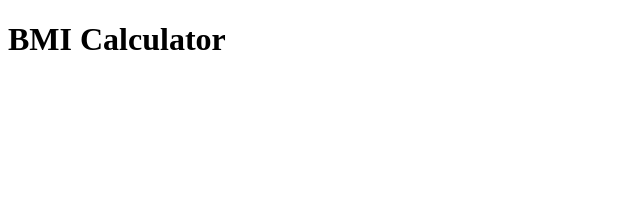
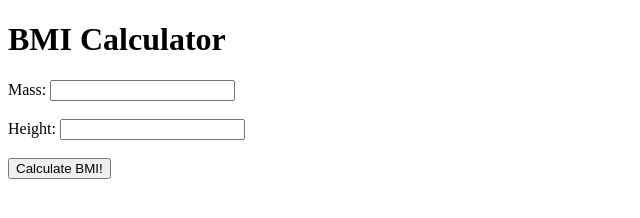
Before and after one commit to PeymanKashfi/BMI_Calculator, a plain HTML site: page index.html in a window 1280 px wide. Shown: the whole page, without its empty margins (0-640 px from the left). Drawn offline with Linux system fonts and the light colour scheme.

Commit message:
2 Input boxes and a button added

```diff
--- a/index.html
+++ b/index.html
@@ -6,5 +6,8 @@
   </head>
   <body>
     <h1>BMI Calculator</h1>
+    <label>Mass: </label><input /><br /><br />
+    <label>Height: </label><input /><br /><br />
+    <button type="button">Calculate BMI!</button>
   </body>
 </html>
```
